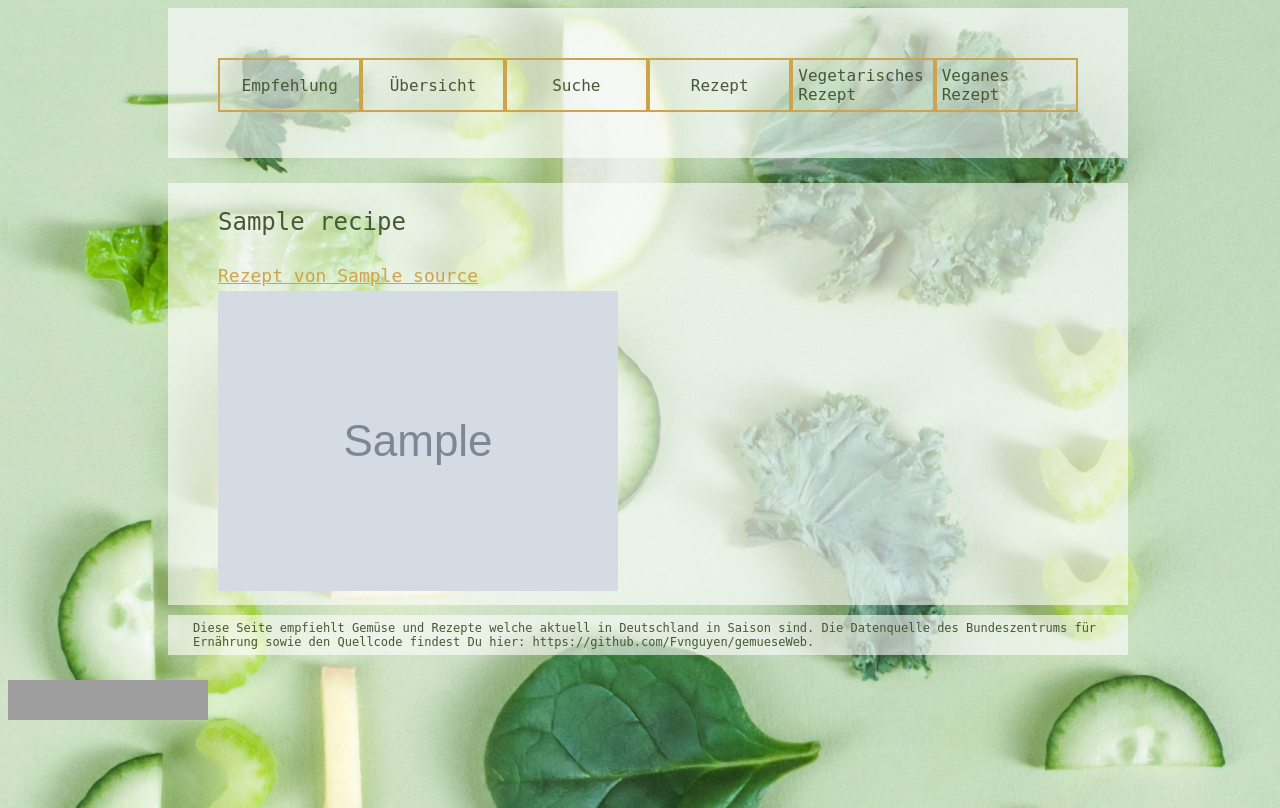
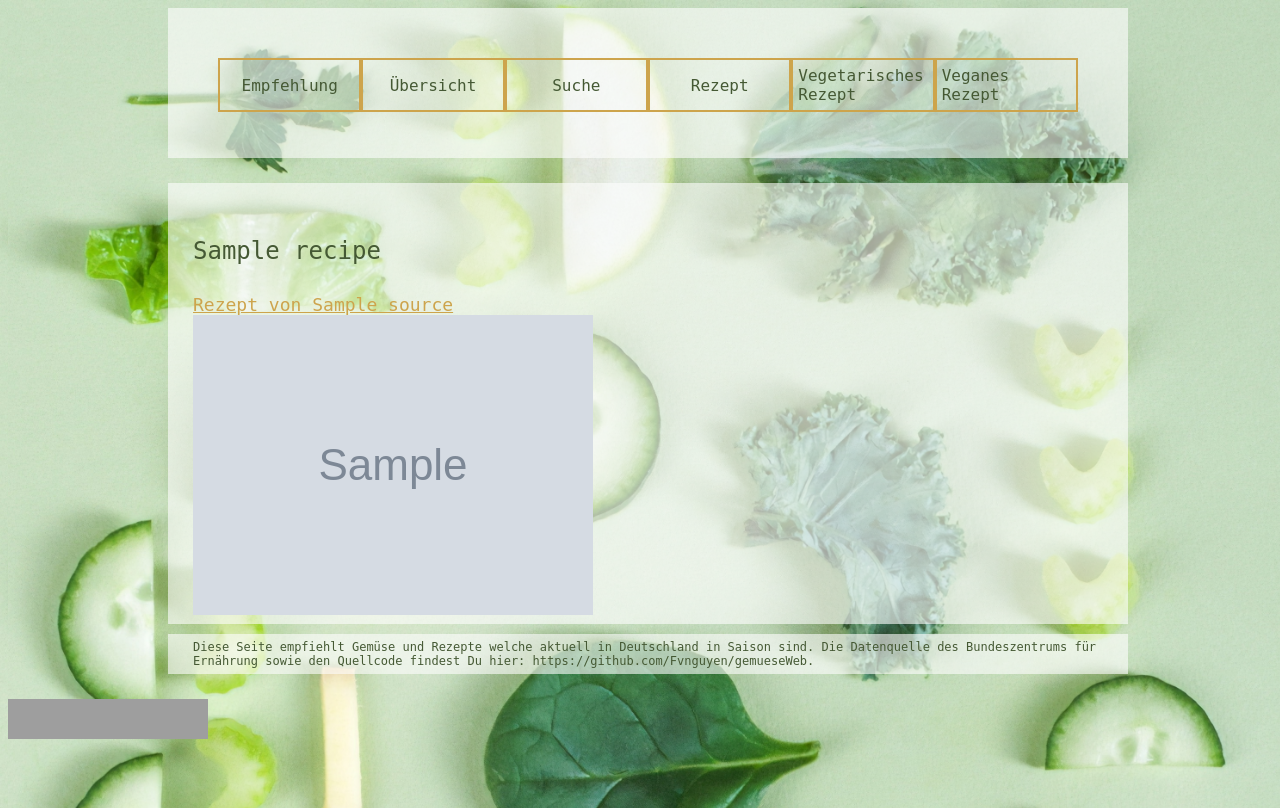
Before and after one commit to Fvnguyen/gemueseWeb, a Flask app: page /getrecipe in a window 1280 px wide. Run offline with Flask 2, Linux system fonts and the light colour scheme; grey boxes marked "Sample" are stand-in pictures; a database or web service that is not in the repository returns one stand-in record (values such as "Sample title"); data that the repository does not hold is empty; grey boxes are pictures that could not be loaded.

Commit message:
Fixed Link CSS styles

```diff
--- a/static/gemuese_style.css
+++ b/static/gemuese_style.css
@@ -1,10 +1,8 @@
 body, html {
   background: url(../static/gemuese.jpg) center top;
   background-size: cover;
-  text-rendering: optimizeLegibility !important;
-  -webkit-font-smoothing: antialiased !important;
-  width: 100% !important;
-  height: 100% !important;
+  width: 100%;
+  height: 100%;
 }
 
 .nav {
@@ -23,7 +21,7 @@ body, html {
   display:flex;
 }
 
-.nav a:link, a:active {
+.nav a:link {
   color: #455934;
   padding-left: 5px;
   padding-right: 5px;
@@ -63,7 +61,7 @@ body, html {
   -webikit-justify-content: center;
 }
 
-.nav a:hover {
+.nav a:hover, a:active {
   background-color: #455934;
   color: #cda44c;
 }
@@ -78,7 +76,9 @@ body, html {
     height: auto !important;
     height: 400px;
 	width: 75%;
-	box-sizing: border-box;
+  box-sizing: border-box;
+  padding-right: 25px;
+  padding-left: 25px;
 }
 
 .intro {
@@ -86,18 +86,14 @@ body, html {
   font-size: 24px;
   color: #455934;
   padding-top: 25px;
-  padding-right: 50px;
   padding-bottom: 5px;
-  padding-left: 50px;
   align-self: flex-start;
 }
 
 ul {
   list-style: none;
   padding-top: 5px;
-  padding-right: 50px;
   padding-bottom: 50px;
-  padding-left: 50px;
   display: -ms-flexbox;           /* IE 10 */
   display: -webkit-flex;          /* Safari 6.1+. iOS 7.1+ */
   display: flex;
@@ -115,12 +111,12 @@ li {
   font-size: 18px;
 }
 
-li a:link, a:visited, a:active {
+li a:link, a:visited {
   color: #cda44c;
   text-decoration: none;
 }
 
-li a:hover {
+li a:hover, a:active {
   color: white;
 }
 
@@ -132,27 +128,34 @@ li a:hover {
     height: 400px;
 	width: 75%;
   box-sizing: border-box;
+  padding-top: 5px;
+  padding-right: 25px;
+  padding-bottom: 5px;
+  padding-left: 25px;
 }
 
-.recipe a:link, a:visited, a:active {
+.recipe a:link {
   color: #cda44c;
   font-family: monospace;
   font-size: 18px;
-  padding-top: 5px;
-  padding-right: 50px;
-  padding-bottom: 5px;
-  padding-left: 50px;
-  /* align-self: flex-start; */
 }
 
-.recipe a:hover {
-  color: white;
-  /* align-self: flex-start; */
+.recipe a:visited {
+  color: #cda44c;
+  font-family: monospace;
+  font-size: 18px;
 }
 
-.recipe_image {
-  padding-top: 5px;
-  padding-bottom: 10px;
+.recipe a:hover  {
+  color: white;
+  font-family: monospace;
+  font-size: 18px;
+}
+
+.recipe a:active  {
+  color: white;
+  font-family: monospace;
+  font-size: 18px;
 }
 
 form {
--- a/templates/rezept.html
+++ b/templates/rezept.html
@@ -22,12 +22,12 @@
 				</p>
 				<a href={{url}}>Rezept von {{source}}</a>
 				<br>
-				<a href={{url}}><img src={{image}} alt={{label}} class="recipe_image"></a>
+				<a href={{url}}><img src={{image}} alt={{label}}></a>
 			</div>
 			<div class='info'>
 					Diese Seite empfiehlt Gemüse und Rezepte welche aktuell in Deutschland in Saison sind. Die Datenquelle des Bundeszentrums für Ernährung sowie den Quellcode findest Du hier: https://github.com/Fvnguyen/gemueseWeb.
 			</div>
-			<div id="edamam-badge"><a href="https://www.edamam.com" title="Powered by Edamam" target="_blank"><img alt="Powered by Edamam" src="https://developer.edamam.com/images/badge.png" height="40" width="200" /></a></div>
+			<div class='recipe_image'><a href="https://www.edamam.com" title="Powered by Edamam" target="_blank"><img alt="Powered by Edamam" src="https://developer.edamam.com/images/badge.png" height="40" width="200" /></a></div>
 		</div>
 	</body>
 </html>
--- a/templates/test.html
+++ b/templates/test.html
@@ -3,7 +3,6 @@
 	<head>
 		<meta charset="utf-8">
 		<link rel= "stylesheet" type= "text/css" href= "C:/users/fabian.nguyen/03 - Customer Analytics/Bots/gemueseWeb/static/gemuese_style.css">
-		<script type="text/javascript" src="https://developer.edamam.com/attribution/badge.js"></script>
 		<title>{{title}}</title>
 	</head>
 	<body>
@@ -23,7 +22,7 @@
 				</p>
 				<a href='test.html'>Rezept von {{source}}</a>
 				<br>
-				<a href='test.html'><img src='C:/users/fabian.nguyen/03 - Customer Analytics/Bots/Flask Test/static/rock.gif' alt={{label}} class="recipe_image"></a>
+				<a href='test.html'><img src='C:/users/fabian.nguyen/03 - Customer Analytics/Bots/Flask Test/static/rock.gif' alt={{label}}></a>
 			</div>
 			<div class='info'>
 				Hello
```
